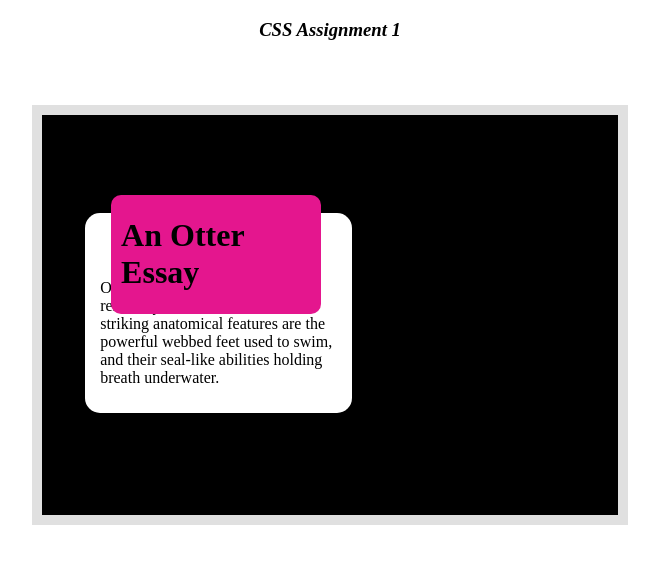
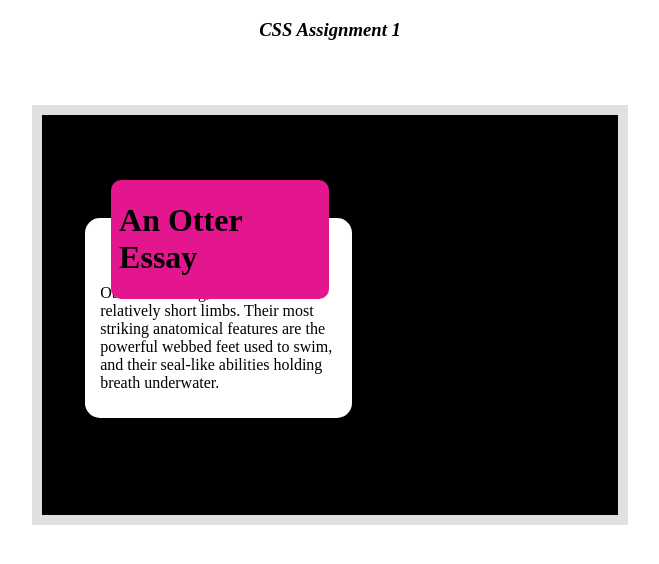
Before and after one commit to Tmuga880UG/CSS-Tasks, a plain HTML site: page Assignment 1/index.html in a window 1280 px wide. Shown: the whole page, without its empty margins (310-969 px from the left). Drawn offline with Linux system fonts and the light colour scheme.

Commit message:
Still working on styling the div elements

```diff
--- a/Assignment 1/styles.css
+++ b/Assignment 1/styles.css
@@ -24,12 +24,12 @@ html, body{
 }
 .page-head{
     background: #e4168e;
-    padding: 1px 10px;
-    width: 33%;
+    padding: 1px 8px;
+    width: 35%;
     border-radius: 10px;
     margin-left: 12%;
     position: absolute;
-    top: 80px;
+    top: 65px;
 }
 .page-body{
     background-color: #ffffff;
@@ -37,6 +37,6 @@ html, body{
     width: 42%;
     border-radius: 15px;
     margin-left: 7.5%;
-    margin-top: 17%;
+    margin-top: 18%;
     /* position: absolute; */
 }
```
